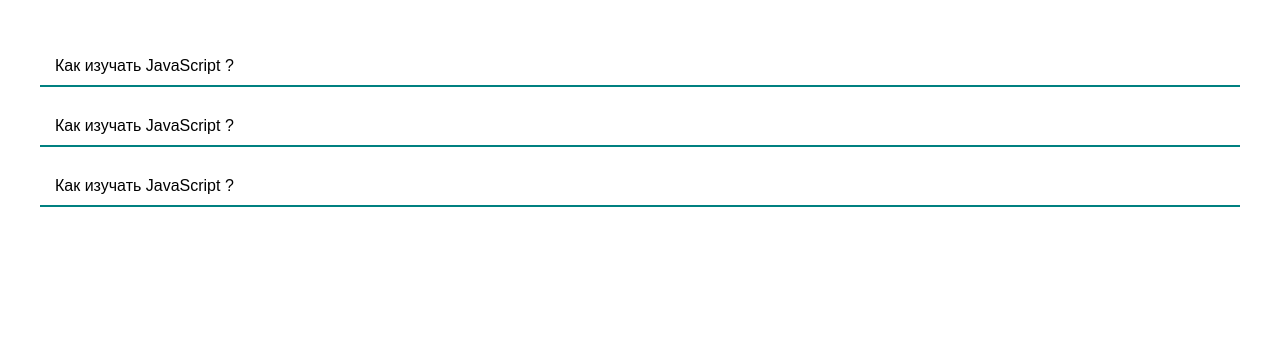
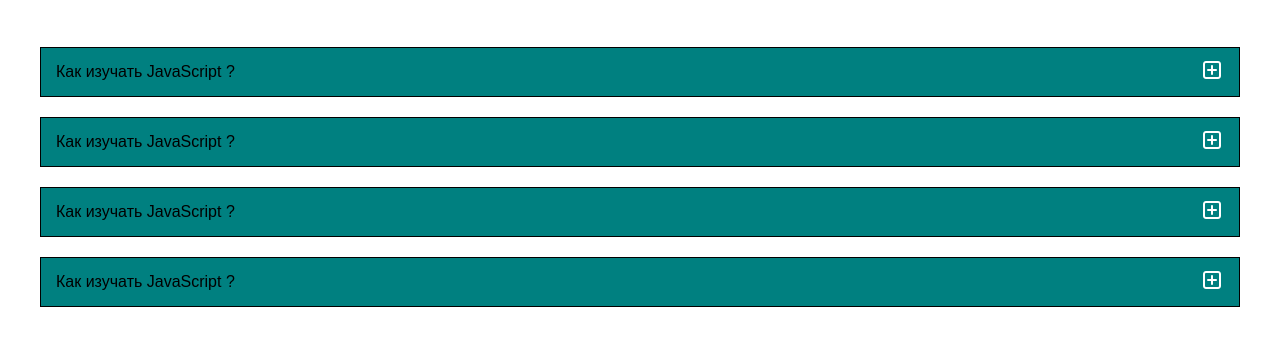
Before and after one commit to MalikDuisebayev/cssBayan, a plain HTML site: page index.html in a window 1280 px wide. Shown: the part 60-406 px from the top of the page. Drawn offline with Linux system fonts and the light colour scheme.

Commit message:
feat: added accordeon

```diff
--- a/index.html
+++ b/index.html
@@ -12,7 +12,12 @@
     <div class="faq">
         <h1 class="title">cssBayan</h1>
         <div class="faq-item">
-        <label class="faq_title" for="faq_1">Как изучать JavaScript ?</label>
+        <label class="faq_title" for="faq_1">Как изучать JavaScript ?
+            <div class="faq_icons">
+                <img class="faq_icon faq_icon_plus" src="./images/icons8-плюс-24.png" alt="plus">
+                <img class="faq_icon faq_icon_minus" src="./images/icons8-знак-минус-32.png" alt="minus">
+            </div>
+        </label>
         <input class="faq_input" type="radio" id="faq_1" name="faq">
         <div class="faq_image">
             <img src="./images/mem.jpeg" alt="mems">
@@ -20,7 +25,12 @@
         </div>
 
         <div class="faq-item">
-            <label class="faq_title" for="faq_2">Как изучать JavaScript ?</label>
+            <label class="faq_title" for="faq_2">Как изучать JavaScript ?
+                <div class="faq_icons">
+                    <img class="faq_icon faq_icon_plus" src="./images/icons8-плюс-24.png" alt="plus">
+                    <img class="faq_icon faq_icon_minus" src="./images/icons8-знак-минус-32.png" alt="minus">
+                </div>
+            </label>
             <input class="faq_input" type="radio" id="faq_2" name="faq">
             <div class="faq_image">
                 <img src="./images/14055326052022_accf102caaa970ce65d217b9ae9a8e9a57caa67c.jpeg" alt="mems">
@@ -28,12 +38,30 @@
             </div>
 
             <div class="faq-item">
-                <label class="faq_title" for="faq_3">Как изучать JavaScript ?</label>
+                <label class="faq_title" for="faq_3">Как изучать JavaScript ?
+                    <div class="faq_icons">
+                        <img class="faq_icon faq_icon_plus" src="./images/icons8-плюс-24.png" alt="plus">
+                        <img class="faq_icon faq_icon_minus" src="./images/icons8-знак-минус-32.png" alt="minus">
+                    </div>
+                </label>
                 <input class="faq_input" type="radio" id="faq_3" name="faq">
                 <div class="faq_image">
                     <img src="./images/1_3YvmAm2_2hRw23m1hQYmtw.jpeg" alt="mems">
                 </div>
                 </div>
+
+                <div class="faq-item">
+                    <label class="faq_title" for="faq_4">Как изучать JavaScript ?
+                        <div class="faq_icons">
+                            <img class="faq_icon faq_icon_plus" src="./images/icons8-плюс-24.png" alt="plus">
+                            <img class="faq_icon faq_icon_minus" src="./images/icons8-знак-минус-32.png" alt="minus">
+                        </div>
+                    </label>
+                    <input class="faq_input" type="radio" id="faq_4" name="faq">
+                    <div class="faq_image">
+                        <img src="./images/61dd9ed201254aeba4e52189db698b6a.jpeg" alt="mems">
+                    </div>
+                    </div>
     </div>
 
 </body>
--- a/styles/index.css
+++ b/styles/index.css
@@ -13,15 +13,22 @@
     padding: 20px;
 }
 .faq-item{
-    border-bottom: 2px solid teal;
     margin-bottom: 20px;
 }
 .faq_title{
-    display: block;
+    display: flex;
+    align-items: center;
+    justify-content: space-between;
     cursor: pointer;
     padding: 10px 15px;
     transition: .3s ease-in-out;
+    border: 1px solid black;
+    background-color: teal;
+    width: 100%;
+    position: relative;
 }
+
+
 .faq_title:hover{
     background-color: teal;
     color: whitesmoke;
@@ -36,9 +43,24 @@
 .faq_input{
     appearance: none;
     position: absolute;
+    transition: .5s ease-in-out;
 }
 .faq_input:hover + .faq_image{
     display: flex;
     align-items: center;
     justify-content: center;
 }
+.faq_icon{
+    width: 24px;
+    height: 24px;
+}
+.faq_icon_minus{
+    display: none;
+}
+
+.faq_input:hover + .faq_icon_minus{
+    display: block;
+}
+/* .faq_title:hover + .faq_icon_minus{
+    display: block;
+} */
```
Also changed, not shown: images/icons8-знак-минус-32.png (added), images/icons8-плюс-24.png (added), 2 other files.
